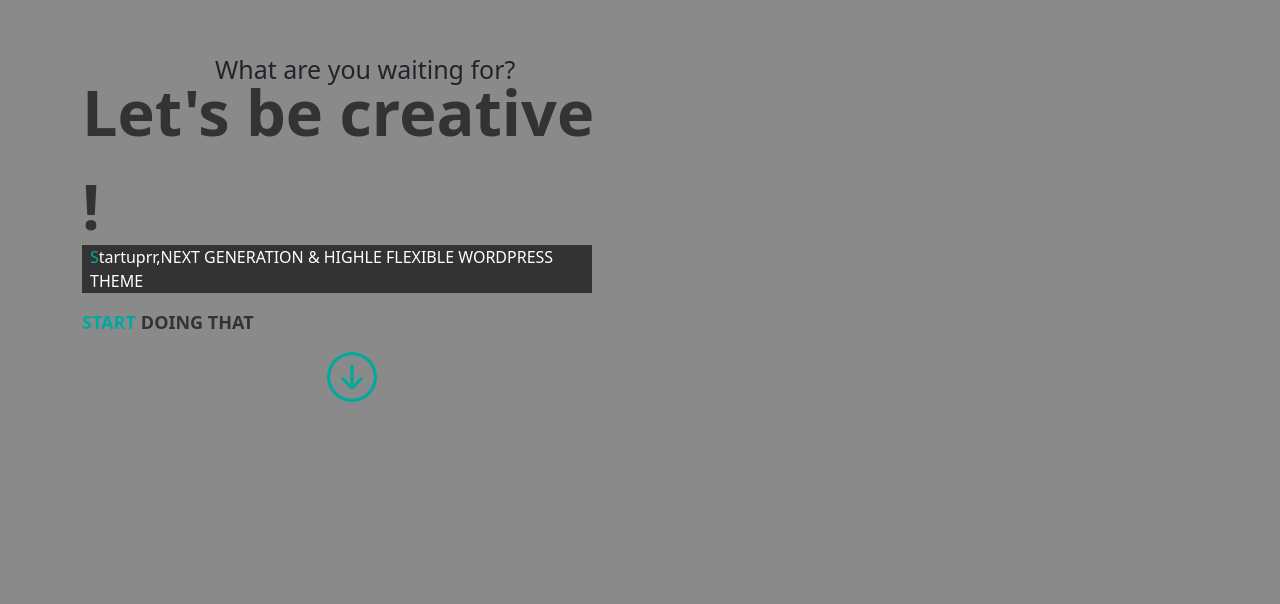
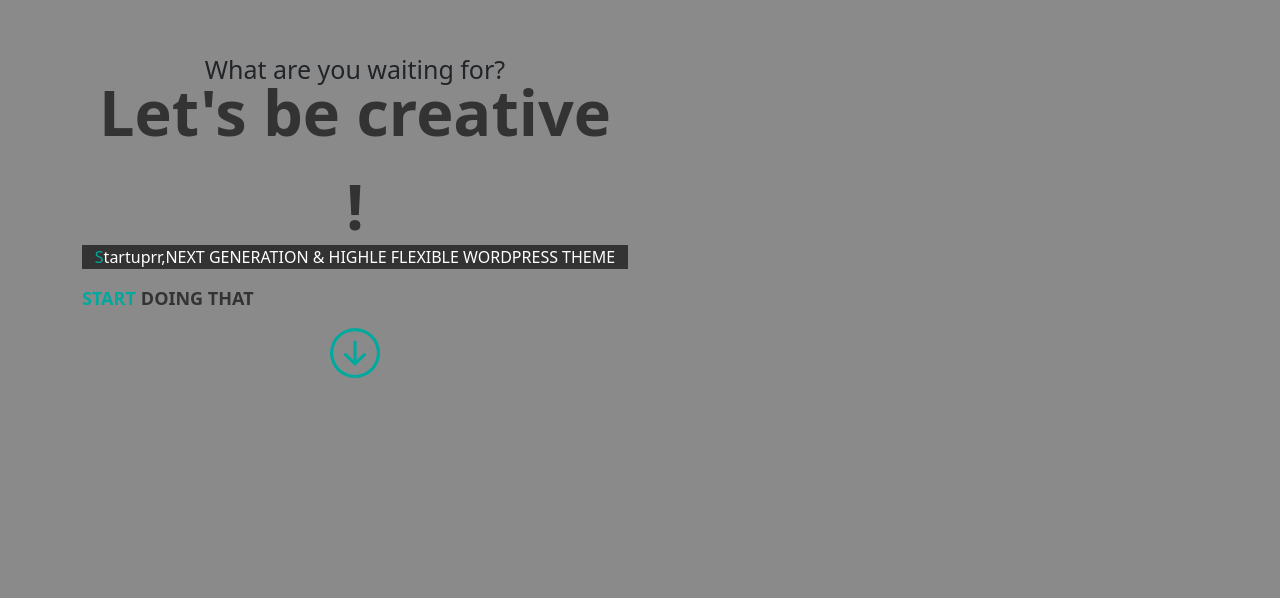
Before and after one commit to SlavikLLL/maket-3, a plain HTML site: page index.html in a window 1280 px wide. Shown: the part 169-773 px from the top of the page. Drawn offline with nearby package versions, Linux system fonts and the light colour scheme.

Commit message:
banner rework

```diff
--- a/index.html
+++ b/index.html
@@ -26,9 +26,9 @@
                     <p>Startuprr,NEXT GENERATION & HIGHLE FLEXIBLE WORDPRESS THEME</p>
                     </div>
                     <div class="fourth-p d-flex">
-                        <img src="" alt="">
+                        <img src="">
                         <p> <p class="first-word">start</p> doing that </p>
-                        <img src="" alt="">
+                        <img src="">
                     </div>
                     <div class="icon">
                         <svg xmlns="http://www.w3.org/2000/svg" width="16" height="16" fill="currentColor" class="bi bi-arrow-down-circle" viewBox="0 0 16 16">
--- a/scss/common/common.scss
+++ b/scss/common/common.scss
@@ -1,3 +1,6 @@
 body{
     font-family: $main-font,sans-serif;
 }
+.container{
+    max-width: 900px;
+}
--- a/scss/components/_banner/banner.scss
+++ b/scss/components/_banner/banner.scss
@@ -2,11 +2,12 @@
     background-color:$main-color;
     padding-top:220px;
     padding-bottom: 220px;
-
-}
+    .row{
+        justify-content: flex-start;
+        text-align: center;
         .first-p{
             font-size:25px;
-    margin-left: 133px;
+
         }
         .second-p{
             font-weight: bold;
@@ -14,36 +15,34 @@
             margin-top: -40px;
             color:#333333;
         }
-.third-p::first-letter{
-    color:$main-font-color
+        .third-p{
+            background-color: #333333;
+            color: white;
+            margin-top: -25px;
+            max-width: 100%;
 
         }
-.third-p{
-    background-color: #333333;
-    color:white;
-    margin-top: -25px;
-    max-width: 510px;
-    padding-left: 8px;
-
-
+        .third-p::first-letter{
+            color:$main-font-color;
         }
         .fourth-p{
             text-transform: uppercase;
             color:#333333;
             font-weight: bold;
-    font-size:18px;
+            font-size: 18px;
+
         }
         .first-word{
             color:$main-font-color;
             margin-right: 5px;
-
         }
         .icon{
             color:$main-font-color;
-margin-left: 245px;
-
             svg{
                 width: 50px;
                 height: 50px;
             }
+
                 }
+        }
+    }
```
Also changed, not shown: css/style.css, 1 other file. Lines whose indentation alone changed are shown as unchanged.
